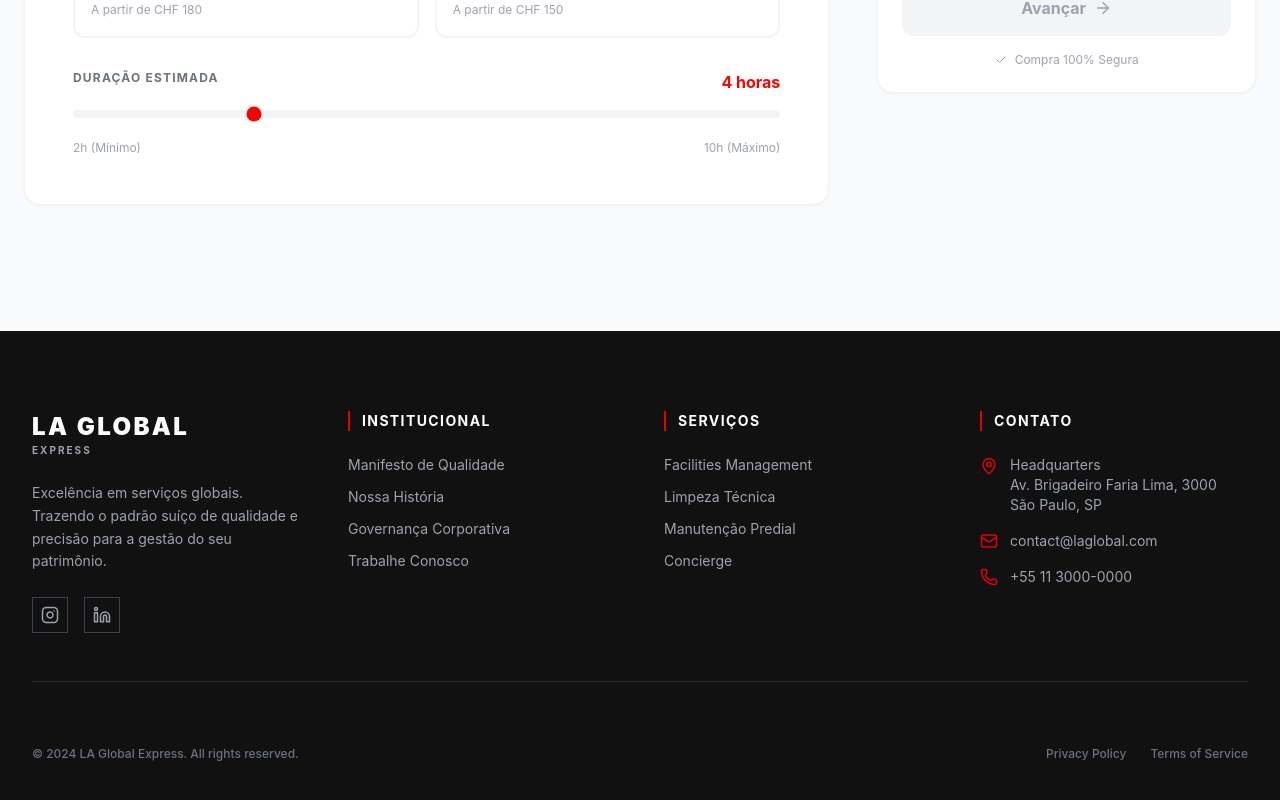
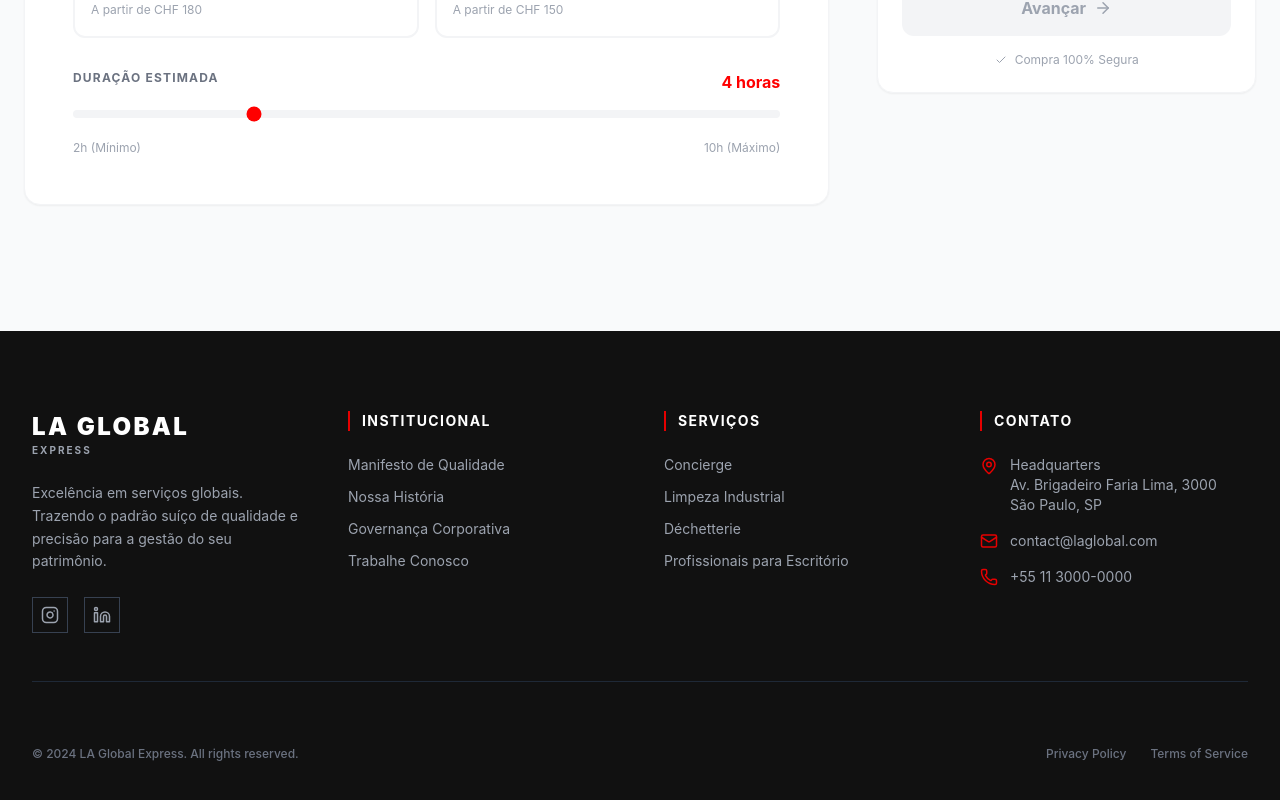
Before and after one commit to CaikAraujo/la-global-express, a Next.js app: page /agendar in a window 1280 px wide. Shown: the part 557-1357 px from the top of the page. Built offline with nearby package versions, Linux system fonts and the light colour scheme.

Commit message:
Alt corporativo e add de valores

```diff
--- a/components/Footer.tsx
+++ b/components/Footer.tsx
@@ -16,8 +16,8 @@ const Footer: React.FC = () => {
               Excelência em serviços globais. Trazendo o padrão suíço de qualidade e precisão para a gestão do seu patrimônio.
             </p>
             <div className="flex space-x-4">
-              <a href="#" className="border border-gray-700 p-2 text-gray-400 hover:border-brand-600 hover:text-brand-600 transition-colors"><Instagram size={18}/></a>
-              <a href="#" className="border border-gray-700 p-2 text-gray-400 hover:border-brand-600 hover:text-brand-600 transition-colors"><Linkedin size={18}/></a>
+              <a href="#" className="border border-gray-700 p-2 text-gray-400 hover:border-brand-600 hover:text-brand-600 transition-colors"><Instagram size={18} /></a>
+              <a href="#" className="border border-gray-700 p-2 text-gray-400 hover:border-brand-600 hover:text-brand-600 transition-colors"><Linkedin size={18} /></a>
             </div>
           </div>
 
@@ -34,10 +34,10 @@ const Footer: React.FC = () => {
           <div>
             <h4 className="font-bold text-white text-sm uppercase tracking-widest mb-6 border-l-2 border-brand-600 pl-3">Serviços</h4>
             <ul className="space-y-3 text-sm text-gray-400">
-              <li><a href="#" className="hover:text-white transition-colors">Facilities Management</a></li>
-              <li><a href="#" className="hover:text-white transition-colors">Limpeza Técnica</a></li>
-              <li><a href="#" className="hover:text-white transition-colors">Manutenção Predial</a></li>
               <li><a href="#" className="hover:text-white transition-colors">Concierge</a></li>
+              <li><a href="#" className="hover:text-white transition-colors">Limpeza Industrial</a></li>
+              <li><a href="#" className="hover:text-white transition-colors">Déchetterie</a></li>
+              <li><a href="#" className="hover:text-white transition-colors">Profissionais para Escritório</a></li>
             </ul>
           </div>
 
@@ -46,7 +46,7 @@ const Footer: React.FC = () => {
             <ul className="space-y-4 text-sm text-gray-400">
               <li className="flex items-start gap-3">
                 <MapPin size={18} className="text-brand-600 mt-0.5" />
-                <span>Headquarters<br/>Av. Brigadeiro Faria Lima, 3000<br/>São Paulo, SP</span>
+                <span>Headquarters<br />Av. Brigadeiro Faria Lima, 3000<br />São Paulo, SP</span>
               </li>
               <li className="flex items-center gap-3">
                 <Mail size={18} className="text-brand-600" />
@@ -64,8 +64,8 @@ const Footer: React.FC = () => {
         <div className="flex flex-col md:flex-row justify-between items-center gap-4 text-xs text-gray-500 font-medium">
           <p>© 2024 LA Global Express. All rights reserved.</p>
           <div className="flex gap-6">
-             <a href="#" className="hover:text-white">Privacy Policy</a>
-             <a href="#" className="hover:text-white">Terms of Service</a>
+            <a href="#" className="hover:text-white">Privacy Policy</a>
+            <a href="#" className="hover:text-white">Terms of Service</a>
           </div>
         </div>
       </div>
--- a/components/booking/BookingForm.tsx
+++ b/components/booking/BookingForm.tsx
@@ -17,8 +17,8 @@ interface BookingFormProps {
 
 const FREQUENCY_OPTIONS = [
     { id: 'once', label: 'Uma vez', discount: 0 },
-    { id: 'weekly', label: 'Semanal', discount: 0.15 },
-    { id: 'biweekly', label: 'Quinzenal', discount: 0.10 },
+    { id: 'weekly', label: 'Semanal', discount: 0.20 },
+    { id: 'biweekly', label: 'Quinzenal', discount: 0.15 },
 ];
 
 const SERVICE_OPTIONS = [
@@ -80,7 +80,12 @@ export const BookingForm: React.FC<BookingFormProps> = ({ onUpdate, currentStep,
     // Lift state up whenever it changes
     useEffect(() => {
         if (formData.serviceId === 'res-cleaning') {
-            onUpdate(formData);
+            const discount = FREQUENCY_OPTIONS.find(f => f.id === formData.frequency)?.discount || 0;
+            const finalPrice = formData.price * (1 - discount);
+            onUpdate({
+                ...formData,
+                price: finalPrice
+            });
             return;
         }
 
@@ -170,6 +175,19 @@ export const BookingForm: React.FC<BookingFormProps> = ({ onUpdate, currentStep,
         });
     }, []);
 
+    const handleCleaningUpdate = useCallback((data: any) => {
+        setFormData(prev => {
+            if (prev.price === data.price && prev.duration === data.duration && JSON.stringify(prev.serviceDetails) === JSON.stringify(data.serviceDetails)) return prev;
+            return {
+                ...prev,
+                serviceDetails: data.serviceDetails,
+                price: data.price,
+                duration: data.duration,
+                isIroning: data.isIroning
+            };
+        });
+    }, []);
+
     if (currentStep === 1) {
         // Exclusive view for Cleaning Service
         if (formData.serviceId === 'res-cleaning') {
@@ -181,15 +199,7 @@ export const BookingForm: React.FC<BookingFormProps> = ({ onUpdate, currentStep,
                 >
                     <CleaningForm
                         showExtras={showExtras}
-                        onUpdate={(data) => {
-                            onUpdate({
-                                ...formData,
-                                serviceDetails: data.serviceDetails,
-                                price: data.price,
-                                duration: data.duration,
-                                isIroning: data.isIroning
-                            });
-                        }}
+                        onUpdate={handleCleaningUpdate}
                     />
 
                     {/* Option to switch service */}
--- a/components/booking/BookingSummary.tsx
+++ b/components/booking/BookingSummary.tsx
@@ -64,7 +64,7 @@ export const BookingSummary: React.FC<BookingSummaryProps> = ({
                             </p>
                             {frequency !== 'Uma vez' && (
                                 <p className="text-xs text-green-600 font-bold bg-green-50 px-2 py-1 rounded-full inline-block mt-1">
-                                    {frequency === 'Semanal' ? '15%' : '10%'} OFF aplicado
+                                    {frequency === 'Semanal' ? '20%' : frequency === 'Quinzenal' ? '15%' : '10%'} OFF aplicado
                                 </p>
                             )}
                         </div>
--- a/components/booking/CleaningForm.tsx
+++ b/components/booking/CleaningForm.tsx
@@ -64,9 +64,8 @@ export const CleaningForm: React.FC<CleaningFormProps> = ({ onUpdate, showExtras
             detailsText = `Passadoria - ${state.ironingHours}h (Estimado ${minPieces}-${maxPieces} peças)`;
         } else {
             // Cleaning Logic
-            let basePrice = 120;
-            if (state.serviceCategory === 'heavy') basePrice = 200;
-
+            let basePrice = 560;
+            if (state.serviceCategory === 'heavy') basePrice = 640;
             if (state.serviceCategory === 'heavy') {
                 if (state.heavyType === 'move') basePrice += 100;
                 if (state.heavyType === 'construction') basePrice += 150;
@@ -74,12 +73,12 @@ export const CleaningForm: React.FC<CleaningFormProps> = ({ onUpdate, showExtras
 
             if (state.propertyType === 'house') basePrice *= 1.3;
 
-            const roomCost = (state.bedrooms * 40) + (state.bathrooms * 30);
-            total = basePrice + roomCost;
-
             const extraBedrooms = Math.max(0, state.bedrooms - 1);
             const extraBathrooms = Math.max(0, state.bathrooms - 1);
-            duration = 3 + extraBedrooms + extraBathrooms;
+
+            const roomCost = (extraBedrooms * 60) + (extraBathrooms * 70);
+            total = basePrice + roomCost;
+            duration = 4 + extraBedrooms + extraBathrooms;
 
             description = `${state.serviceCategory === 'standard' ? 'Limpeza Padrão' :
                 `Limpeza Pesada (${state.heavyType === 'routine' ? 'Rotina' : state.heavyType === 'move' ? 'Pré-mudança' : 'Pós-obra'})`} - ${state.propertyType === 'studio' ? 'Studio' : state.propertyType === 'apartment' ? 'Apartamento' : 'Casa'} (${state.bedrooms} quartos, ${state.bathrooms} banheiros)`;
@@ -148,7 +147,7 @@ export const CleaningForm: React.FC<CleaningFormProps> = ({ onUpdate, showExtras
 
         const extraBedrooms = Math.max(0, state.bedrooms - 1);
         const extraBathrooms = Math.max(0, state.bathrooms - 1);
-        let d = 3 + extraBedrooms + extraBathrooms;
+        let d = 4 + extraBedrooms + extraBathrooms;
         const extrasDuration = EXTRAS_OPTIONS.filter(e => state.extras.includes(e.id)).reduce((a, b) => a + b.duration, 0);
         return d + extrasDuration;
     };
--- a/components/booking/DateTimeSelection.tsx
+++ b/components/booking/DateTimeSelection.tsx
@@ -310,19 +310,7 @@ export const DateTimeSelection: React.FC<DateTimeSelectionProps> = ({
                         </div>
                     </div>
 
-                    <div className="bg-blue-50 text-blue-800 text-sm p-4 rounded-xl flex gap-3 items-start border border-blue-100">
-                        <Info size={18} className="shrink-0 mt-0.5 text-blue-600" />
-                        <p className="text-xs leading-relaxed">
-                            Agendamentos para <strong>{format(selectedDateObj, "dd 'de' MMMM", { locale: ptBR })}</strong>
-                            {isSameDay(selectedDateObj, startOfToday())
-                                ? ' possuem taxa de urgência.'
-                                : ' estão com preço normal.'
-                            }
-                            <span className="block mt-1 text-blue-600 underline cursor-pointer font-bold hover:text-blue-800 text-[10px] uppercase tracking-wide">
-                                Ver política de reagendamento
-                            </span>
-                        </p>
-                    </div>
+
                 </div>
 
                 {/* Time Picker */}
--- a/components/booking/TruckRentalForm.tsx
+++ b/components/booking/TruckRentalForm.tsx
@@ -170,7 +170,13 @@ export const TruckRentalForm: React.FC<TruckRentalFormProps> = ({ onUpdate, show
                     {TRUCK_OPTIONS.map(truck => (
                         <div
                             key={truck.id}
-                            onClick={() => setSelectedTruck(truck.id)}
+                            onClick={() => {
+                                if (selectedTruck === truck.id && !truck.isFixedPrice) {
+                                    setPeriod(prev => prev === 4 ? 8 : 4);
+                                } else {
+                                    setSelectedTruck(truck.id);
+                                }
+                            }}
                             className={`
                                 relative p-4 rounded-xl border-2 cursor-pointer transition-all duration-200
                                 ${selectedTruck === truck.id
@@ -194,10 +200,10 @@ export const TruckRentalForm: React.FC<TruckRentalFormProps> = ({ onUpdate, show
                                                 </span>
                                             ) : (
                                                 <>
-                                                    <span className="block text-sm font-bold text-brand-red">
-                                                        CHF {truck.price4h} <span className="text-xs font-normal text-gray-500">/ 4h</span>
+                                                    <span className={`block ${selectedTruck === truck.id ? (period === 4 ? 'text-sm font-bold text-brand-red' : 'text-xs text-gray-400') : 'text-sm font-bold text-brand-red'}`}>
+                                                        CHF {truck.price4h} <span className={`text-xs font-normal ${selectedTruck === truck.id ? (period === 4 ? 'text-gray-500' : 'text-gray-400') : 'text-gray-500'}`}>/ 4h</span>
                                                     </span>
-                                                    <span className="block text-xs text-gray-400">
+                                                    <span className={`block ${selectedTruck === truck.id ? (period === 8 ? 'text-sm font-bold text-brand-red' : 'text-xs text-gray-400') : 'text-xs text-gray-400'}`}>
                                                         CHF {truck.price8h} / 8h
                                                     </span>
                                                 </>
@@ -218,26 +224,7 @@ export const TruckRentalForm: React.FC<TruckRentalFormProps> = ({ onUpdate, show
             </div>
 
             <div className="space-y-6">
-                {/* Hide period selector for fixed price items (like Car 24h) */}
-                {!TRUCK_OPTIONS.find(t => t.id === selectedTruck)?.isFixedPrice && (
-                    <div>
-                        <label className="text-xs font-bold uppercase tracking-widest text-gray-500 block mb-3">2. Período de Uso</label>
-                        <div className="grid grid-cols-2 gap-4">
-                            <button
-                                onClick={() => setPeriod(4)}
-                                className={`p-4 rounded-xl border-2 transition-all ${period === 4 ? 'border-brand-red bg-red-50 text-brand-dark font-bold' : 'border-gray-100 text-gray-600'}`}
-                            >
-                                Meia Diária (4h)
-                            </button>
-                            <button
-                                onClick={() => setPeriod(8)}
-                                className={`p-4 rounded-xl border-2 transition-all ${period === 8 ? 'border-brand-red bg-red-50 text-brand-dark font-bold' : 'border-gray-100 text-gray-600'}`}
-                            >
-                                Diária Completa (8h)
-                            </button>
-                        </div>
-                    </div>
-                )}
+
 
                 <div>
                     <div className="flex justify-between mb-3">
--- a/components/services/data.ts
+++ b/components/services/data.ts
@@ -39,35 +39,35 @@ export const SERVICES: ServiceItem[] = [
 
     // Corporativo
     {
-        id: 'corp-facilities',
-        title: 'Facilities Management',
-        description: 'Gestão completa de instalações corporativas, focada em eficiência operacional e redução de custos.',
-        tag: 'B2B Exclusivo',
-        imageUrl: 'https://images.unsplash.com/photo-1497366216548-37526070297c?q=80&w=1000&auto=format&fit=crop',
-        category: Category.CORPORATIVO
-    },
-    {
-        id: 'corp-security',
-        title: 'Segurança Inteligente',
-        description: 'Monitoramento 24h com inteligência artificial e controle de acesso biométrico avançado.',
-        tag: 'Alta Tecnologia',
-        imageUrl: 'https://images.unsplash.com/photo-1555949963-ff9fe0c870eb?q=80&w=1000&auto=format&fit=crop',
+        id: 'corp-concierge',
+        title: 'Concierge',
+        description: 'Serviços de recepção executiva, gestão de acessos e suporte administrativo premium para seu escritório.',
+        tag: 'Atendimento Premium',
+        imageUrl: 'https://images.unsplash.com/photo-1556761175-5973dc0f32e7?q=80&w=1000&auto=format&fit=crop',
         category: Category.CORPORATIVO
     },
     {
         id: 'corp-cleaning',
         title: 'Limpeza Industrial',
-        description: 'Equipes especializadas para grandes áreas, galpões e escritórios de grande porte.',
+        description: 'Equipes especializadas para grandes áreas, galpões e escritórios de grande porte com maquinário específico.',
         tag: 'Equipes Dedicadas',
         imageUrl: '/corporate-cleaning.png',
         category: Category.CORPORATIVO
     },
     {
-        id: 'corp-catering',
-        title: 'Corporate Catering',
-        description: 'Soluções de alimentação para eventos corporativos e gestão de refeitórios executivos.',
-        tag: 'Chef Assinado',
-        imageUrl: 'https://images.unsplash.com/photo-1555244162-803834f70033?q=80&w=1000&auto=format&fit=crop',
+        id: 'corp-waste',
+        title: 'Déchetterie',
+        description: 'Gestão sustentável de resíduos, coleta seletiva e descarte certificado de materiais corporativos.',
+        tag: 'Sustentabilidade',
+        imageUrl: 'https://images.unsplash.com/photo-1532996122724-e3c354a0b15b?q=80&w=1000&auto=format&fit=crop',
+        category: Category.CORPORATIVO
+    },
+    {
+        id: 'corp-office-staff',
+        title: 'Profissionais para Escritório',
+        description: 'Suporte diário para copa, organização de mesas, limpeza de banheiros e manutenção da ordem no ambiente de trabalho.',
+        tag: 'Suporte Operacional',
+        imageUrl: 'https://images.unsplash.com/photo-1600880292203-757bb62b4baf?q=80&w=1000&auto=format&fit=crop',
         category: Category.CORPORATIVO
     }
 ];
```
